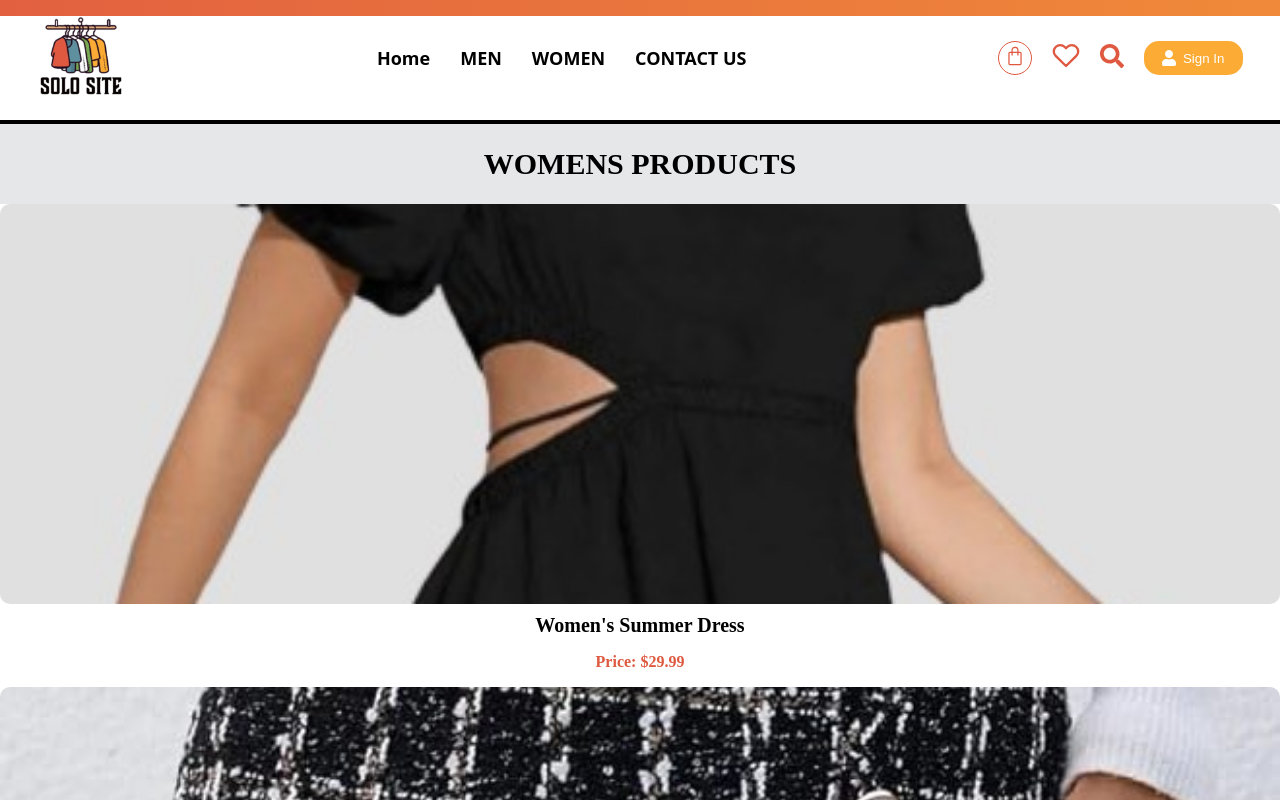
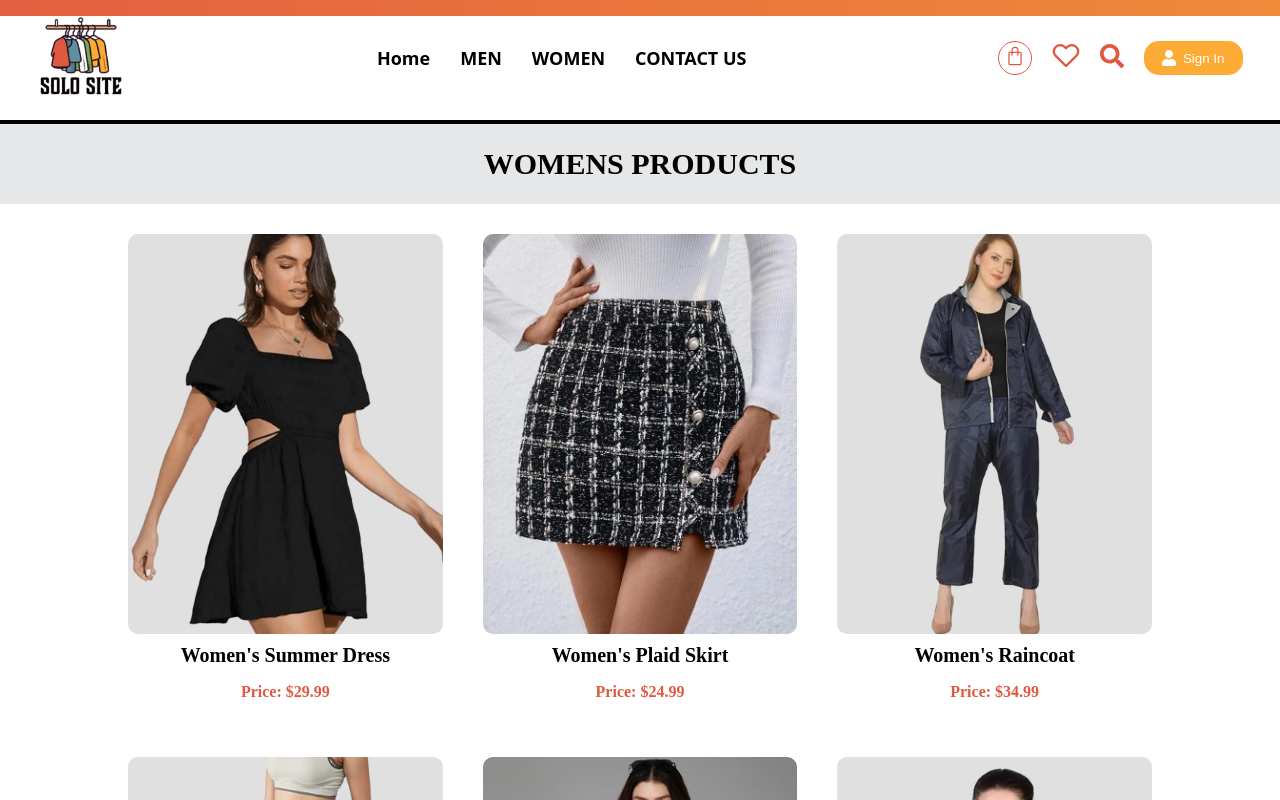
Before and after one commit to Tushar-Deshwal-tech/React-Shop-Application, a React (Vite) app: page /Womens in a window 1280 px wide. Shown: the top 800 px of the page. Built offline with nearby package versions, Linux system fonts and the light colour scheme.

Commit message:
Update Mens.css

```diff
--- a/pages/css/Mens.css
+++ b/pages/css/Mens.css
@@ -12,7 +12,7 @@
   border-top: 3px solid black;
 }
 
-.products {
+.products-first {
   width: 100%;
   height: 100%;
   margin: 0 auto;
@@ -74,7 +74,7 @@
   align-items: center;
 }
 
-.products {
+.products-first {
   width: 80%;
   height: 100%;
   margin: 0 auto;
```
